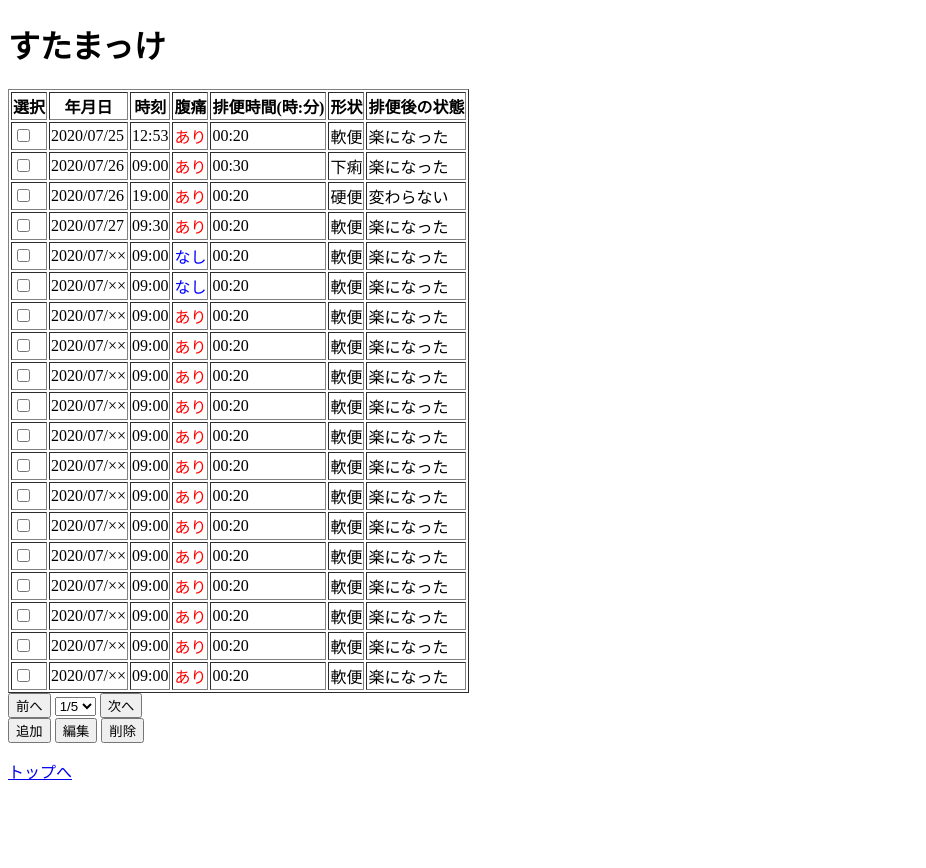
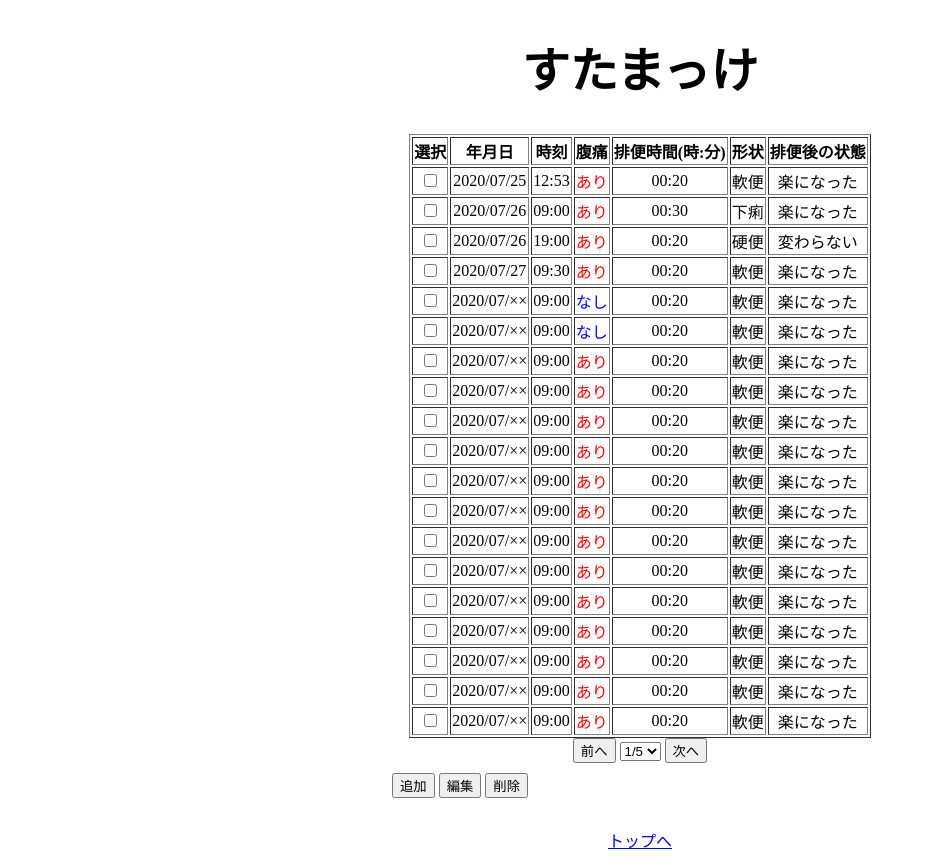
Before and after one commit to nanajins6126/-, a plain HTML site: page public/index.html in a window 1280 px wide. Shown: the whole page, without its empty margins (0-926 px from the left). Before the commit the page ends 800 px from the top, so only its background shows below. Drawn offline with Linux system fonts and the light colour scheme.

Commit message:
#1:作成したHTMLの格納 index.cssに対応

```diff
--- /dev/null
+++ b/public/index.css
@@ -0,0 +1,25 @@
+h1
+{
+	font-size: 36pt;
+	text-align: center
+}
+
+table
+{
+	margin:auto
+}
+
+td
+{
+	text-align: center
+}
+
+div
+{
+	text-align: center
+}
+
+#btm
+{
+	margin: 10px 360px 30px 0px;
+}
--- a/public/index.html
+++ b/public/index.html
@@ -2,7 +2,7 @@
 <html>
 	<head>
 		<title>テストタイトル</title>
-		<link rel="stylesheet" href="テスト11.css">
+		<link rel="stylesheet" href="index.css">
 	</head>
 	<body>
 		<h1>すたまっけ</h1>
```
